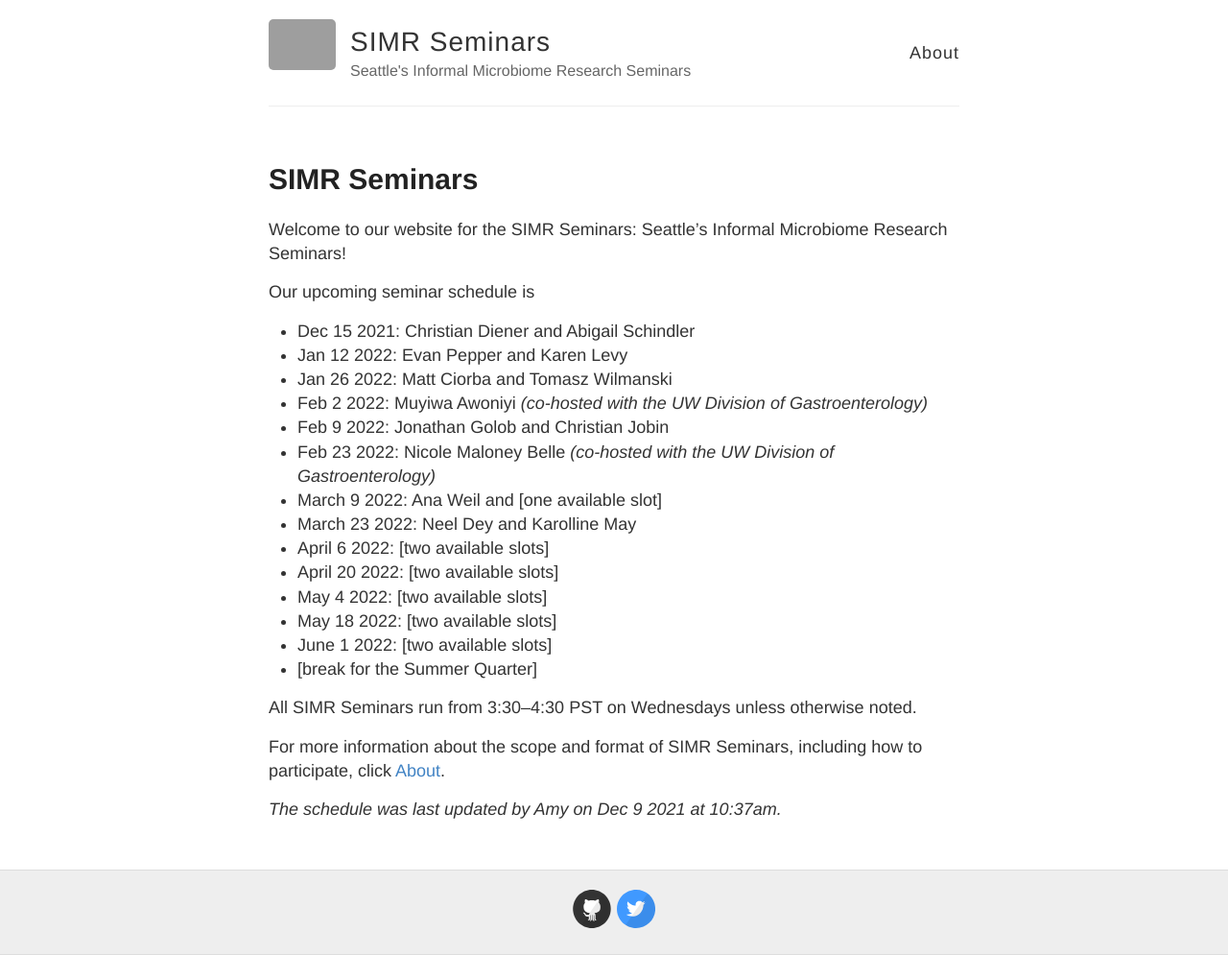
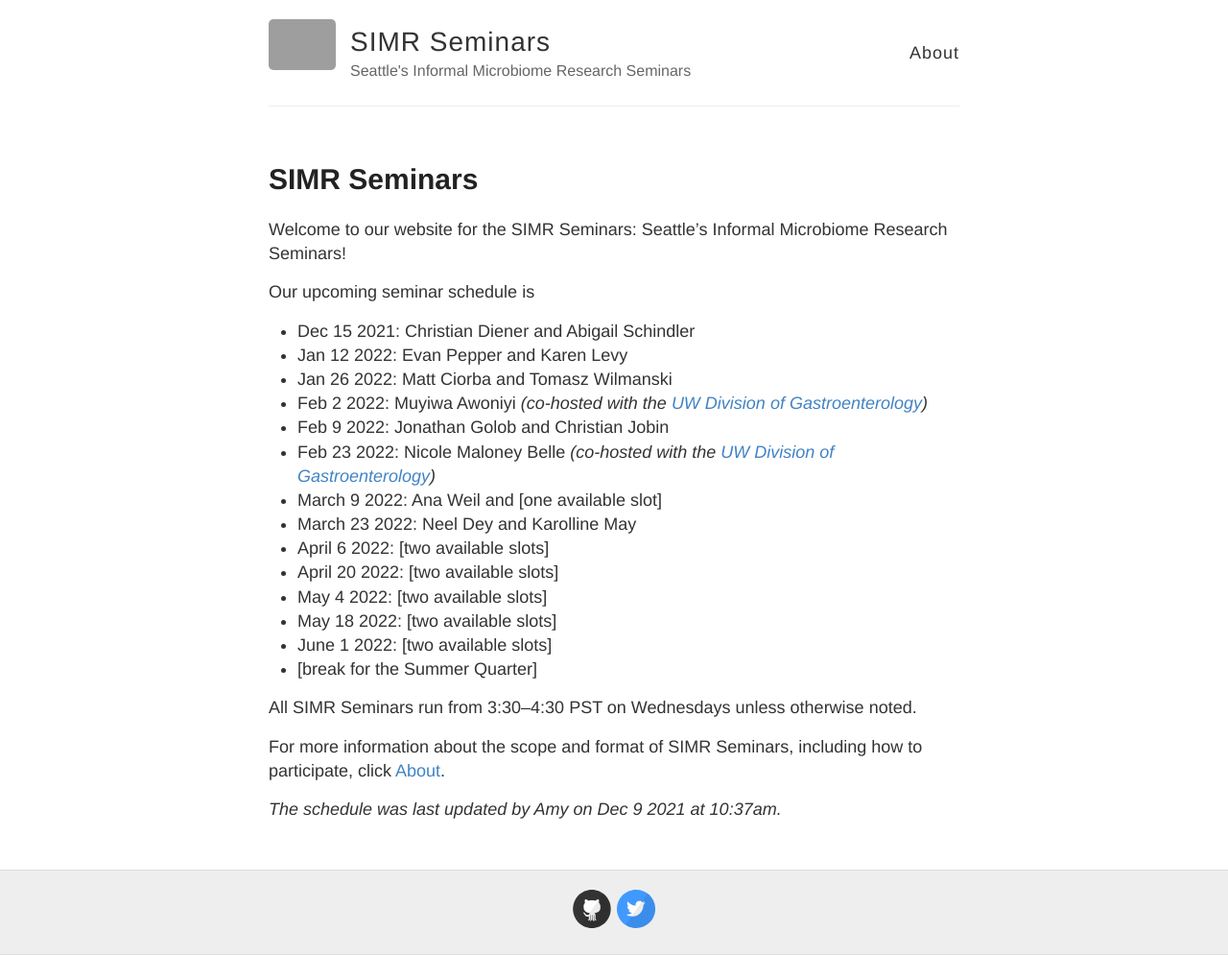
Before and after one commit to SIMR-seminars/SIMR-seminars.github.io, a Jekyll site: the page built from _posts/2021-12-7-SIMR-Seminars.md, in a window 1280 px wide. Shown: the whole page at 96% size. Built offline with Jekyll 4.4.1, drawn with Linux system fonts in a browser that asks for light colours; part of the change alters nothing that is shown; grey boxes are pictures that could not be loaded.

```diff
--- a/_posts/2021-12-7-SIMR-Seminars.md
+++ b/_posts/2021-12-7-SIMR-Seminars.md
@@ -10,9 +10,9 @@ Our upcoming seminar schedule is
 - Dec 15 2021: Christian Diener and Abigail Schindler
 - Jan 12 2022: Evan Pepper and Karen Levy
 - Jan 26 2022: Matt Ciorba and Tomasz Wilmanski
-- Feb 2 2022: Muyiwa Awoniyi *(co-hosted with the UW Division of Gastroenterology)*
+- Feb 2 2022: Muyiwa Awoniyi *(co-hosted with the [UW Division of Gastroenterology](https://gastro.uw.edu/))*
 - Feb 9 2022: Jonathan Golob and Christian Jobin
-- Feb 23 2022: Nicole Maloney Belle *(co-hosted with the UW Division of Gastroenterology)*
+- Feb 23 2022: Nicole Maloney Belle *(co-hosted with the [UW Division of Gastroenterology](https://gastro.uw.edu/))*
 - March 9 2022: Ana Weil and [one available slot]
 - March 23 2022: Neel Dey and Karolline May
 - April 6 2022: [two available slots]
```
